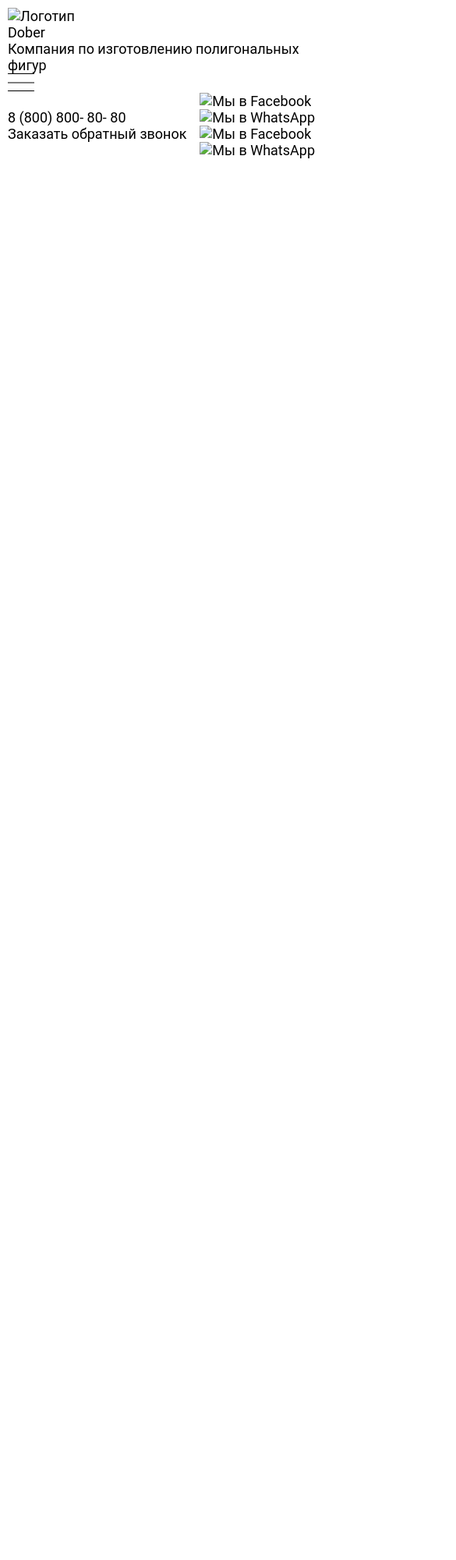
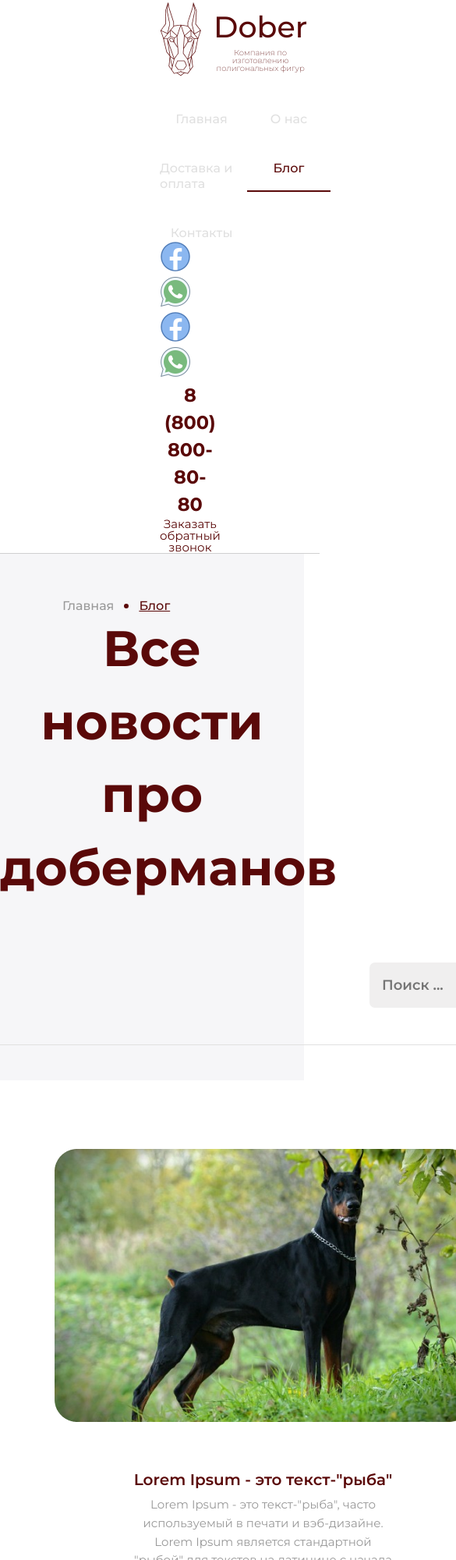
Before and after one commit to AleksandrParshukov/dober, a plain HTML site: page blog.html in a window 390 px wide. Shown: the top 2000 px of the page at 78% size, 585 px wide, since content can reach past the window. Before the commit the page ends 844 px from the top, so only its background shows below. Drawn offline with Linux system fonts and the light colour scheme.

Commit message:
Страница новостей

```diff
--- a/blog.html
+++ b/blog.html
@@ -4,21 +4,29 @@
     <meta charset="utf-8">
     <meta name="viewport" content="width=device-width,initial-scale=1">
     <title>Dober</title>
-    <link rel="stylesheet" href="style.css">
+    <link rel="preconnect" href="https://fonts.googleapis.com">
+    <link rel="preconnect" href="https://fonts.gstatic.com" crossorigin>
+    <link href="https://fonts.googleapis.com/css2?family=Montserrat:wght@200;400;500;600;700;800&display=swap" rel="stylesheet">
+    <link rel="stylesheet" href="./css/style.min.css">
   </head>
 
   <body class="page-body">
     <header class="page-header">
       <nav class="page-header__nav main-nav">
+        <button class="main-nav__button" type="button"></button>
         <a class="main-nav__logo logo" href="index.html">
-          <img class="logo__image" src="./img/logo.svg" width="54" height="100" alt="Логотип">
+
+          <picture>
+            <source media="(max-width: 375px)" srcset="./img/logo-mobile.png">
+            <img class="logo__image" src="./img/logo.png" alt="Логотип">
+          </picture>
           <p class="logo__title">Dober</p>
           <p class="logo__text">Компания по изготовлению полигональных фигур</p>
         </a>
 
         <ul class="main-nav__list">
           <li class="main-nav__item">
-            <a class="main-nav__link" href="#">Главная</a>
+            <a class="main-nav__link" href="index.html">Главная</a>
           </li>
           <li class="main-nav__item">
             <a class="main-nav__link" href="#">О нас</a>
@@ -26,34 +34,34 @@
           <li class="main-nav__item">
             <a class="main-nav__link" href="#">Доставка и оплата</a>
           </li>
-          <li class="main-nav__item">
-            <a class="main-nav__link main-nav__link--current" href="#">Блог</a>
+          <li class="main-nav__item main-nav__item--current">
+            <a class="main-nav__link" href="">Блог</a>
           </li>
           <li class="main-nav__item">
             <a class="main-nav__link" href="#">Контакты</a>
           </li>
         </ul>
-        <button class="main-nav__button" type="button"></button>
       </nav>
 
       <ul class="page-header__social social">
         <li class="social__item">
-          <a class="social__link" href="#"><img class="social__image" src="" width="40" height="40" alt="Мы в Facebook"></a>
+          <a class="social__link" href="#"><img class="social__image" src="./img/icon-facebook.png" width="40" height="40" alt="Мы в Facebook"></a>
         </li>
         <li class="social__item">
-          <a class="social__link" href="#"><img class="social__image" src="" width="40" height="40" alt="Мы в WhatsApp"></a>
+          <a class="social__link" href="#"><img class="social__image" src="./img/icon-whatsapp.png" width="40" height="40" alt="Мы в WhatsApp"></a>
         </li>
         <li class="social__item">
-          <a class="social__link" href="#"><img class="social__image" src="" width="40" height="40" alt="Мы в Facebook"></a>
+          <a class="social__link" href="#"><img class="social__image" src="./img/icon-facebook.png" width="40" height="40" alt="Мы в Facebook"></a>
         </li>
         <li class="social__item">
-          <a class="social__link" href="#"><img class="social__image" src="" width="40" height="40" alt="Мы в WhatsApp"></a>
+          <a class="social__link" href="#"><img class="social__image" src="./img/icon-whatsapp.png" width="40" height="40" alt="Мы в WhatsApp"></a>
         </li>
       </ul>
 
       <div class="page-header__contact">
         <a class="page-header__phone" href="tel:+78008008080">8 (800) 800- 80- 80</a>
         <p class="page-header__text">Заказать обратный звонок</p>
+        <a class="page-header__call-btn" href="tel:+78008008080"><img src="./img/icon-phone.png" width="33" height="33" alt="+78008008080"></a>
       </div>
     </header>
 
@@ -68,24 +76,34 @@
           </li>
         </ul>
 
-        <h1 class="main-header__title">Все новости про доберманов</h1>
+        <h1 class="main-header__title title">Все новости про доберманов</h1>
         <form class="main-header__search search">
           <label class="visually-hidden" for="search">Поиск по статьям</label>
           <input class="search__input" type="text" placeholder="Поиск ..." id="search">
         </form>
       </header>
 
-      <section class="news"></section>
+      <section class="news">
+        <div class="news__card">
+          <img class="news__image" width="535" height="350" alt="">
+          <p class="news__caption"></p>
+          <p class="news__text"></p>
+          <a class="news__link" href="article.html">Подробнее</a>
+        </div>
+      </section>
+
+      <button class="news__button button">Читать все новости</button>
     </main>
 
-    <template>
+    <template id="card">
       <div class="news__card">
-        <img src="news__image" width="535" height="350" alt="">
+        <img class="news__image" width="535" height="350" alt="">
         <p class="news__caption"></p>
         <p class="news__text"></p>
-        <a class="news__link"></a>
+        <a class="news__link" href="article.html">Подробнее</a>
       </div>
     </template>
 
+    <script src="js/card.js"></script>
   </body>
 </html>
--- /dev/null
+++ b/js/card.js
@@ -0,0 +1,50 @@
+'use strict'
+const CARD__INFO = {
+  imgPath: './img/card-img.png',
+  caption: 'Lorem Ipsum - это текст-"рыба"',
+  text: 'Lorem Ipsum - это текст-"рыба", часто используемый в печати и вэб-дизайне. Lorem Ipsum является стандартной "рыбой" для текстов на латинице с начала XVI века.'
+}
+
+const cardsCount = document.body.clientWidth > 375 ? 18 : 3;
+const CARDS = new Array(cardsCount).fill(CARD__INFO);
+
+const news = document.querySelector('.news');
+const cardItemTemplate = document.querySelector('#card').content.querySelector('.news__card');
+
+renderCards(CARDS);
+
+function renderCards (cardsList) {
+  removeCards(news);
+  const cardsElementList = cardsList.map(createElement);
+
+  appendCards(cardsElementList);
+
+
+  function createElement (cardItem) {
+    const cardItemElement = cardItemTemplate.cloneNode(true);
+    cardItemElement.querySelector('.news__image').setAttribute('src', cardItem.imgPath);
+    cardItemElement.querySelector('.news__caption').textContent = cardItem.caption;
+    cardItemElement.querySelector('.news__text').textContent = cardItem.text;
+    return cardItemElement;
+  }
+
+}
+
+function appendCards(cards) {
+  const cardsListFragment = document.createDocumentFragment();
+
+  cards.forEach(appendCards)
+  news.appendChild(cardsListFragment);
+
+
+  function appendCards (value) {
+    cardsListFragment.appendChild(value);
+  }
+}
+
+function removeCards (listElement) {
+  for (let i = listElement.children.length - 1; i >= 0; i--) {
+    const child = listElement.children[i];
+    child.parentElement.removeChild(child);
+  }
+}
--- a/less/blocks/about.less
+++ b/less/blocks/about.less
@@ -49,7 +49,7 @@
   font-weight: normal;
   font-size: 20px;
   line-height: 158.47%;
-  color: @basic-grey;
+  color: @text-grey;
   margin: 0;
 
   @media (max-width: @mobile-width) {
--- /dev/null
+++ b/less/blocks/breadcrumbs.less
@@ -0,0 +1,47 @@
+.breadcrumbs {
+  list-style: none;
+  padding: 0;
+  margin: 0;
+  display: flex;
+  flex-wrap: wrap;
+
+  @media (max-width: @mobile-width) {
+    display: none;
+  }
+}
+
+.breadcrumbs__item {
+  margin-right: 13px;
+  display: flex;
+  align-items: center;
+
+  &::after {
+    content: "";
+    width: 6px;
+    height: 6px;
+    margin-left: 13px;
+    background-color: @basic-red;
+    border-radius: 50%;
+  }
+
+  &:last-child {
+    margin-right: 0;
+
+    &::after {
+      display: none;
+    }
+  }
+}
+
+.breadcrumbs__link {
+  font-weight: 500;
+  font-size: 16px;
+  line-height: 20px;
+  color: @text-grey;
+  text-decoration: none;
+
+  &--current {
+    color: @basic-red;
+    text-decoration: underline;
+  }
+}
--- a/less/blocks/delivery.less
+++ b/less/blocks/delivery.less
@@ -107,7 +107,7 @@
   font-weight: 400;
   font-size: 20px;
   line-height: 158.47%;
-  color: @basic-grey;
+  color: @text-grey;
 
   @media (max-width: @mobile-width) {
     font-size: 7px;
--- a/less/blocks/logo.less
+++ b/less/blocks/logo.less
@@ -1,5 +1,5 @@
 .logo {
-  color: @basic-white;
+  color: @basic-red;
   text-align: center;
   text-decoration: none;
   display: grid;
@@ -7,6 +7,10 @@
   grid-template-rows: min-content min-content;
   grid-template-areas: "image title" "image text";
   grid-column-gap: 15px;
+
+  &--index {
+    color: @basic-white;
+  }
 
   & picture {
     grid-area: image;
--- /dev/null
+++ b/less/blocks/main-header.less
@@ -0,0 +1,46 @@
+.main-header {
+  padding: 75px 0 93px;
+  background-color: @bg-grey;
+  position: relative;
+
+  &::after {
+    .border-line();
+    bottom: 45px;
+  }
+
+  @media (max-width: @mobile-width) {
+    padding: 13px 20px 20px;
+
+    &::after {
+      display: none;
+    }
+  }
+}
+
+.main-header__breadcrumbs {
+  position: absolute;
+  top: 57px;
+  left: 80px;
+}
+
+.main-header__title {
+  font-size: 64px;
+  margin: 0 auto 75px;
+
+  @media (max-width: @mobile-width) {
+    font-size: 20px;
+    margin: 0 auto 13px;
+  }
+}
+
+.main-header__search {
+  width: 854px;
+  margin-left: 474px;
+
+  @media (max-width: @mobile-width) {
+    font-size: 5px;
+    width: 226px;
+    height: 16px;
+    margin: 0 auto;
+  }
+}
--- a/less/blocks/main-nav.less
+++ b/less/blocks/main-nav.less
@@ -43,6 +43,7 @@
   justify-content: center;
 
   &--current {
+    color: @basic-red;
     border-bottom: 2px solid @basic-red;
   }
 
--- /dev/null
+++ b/less/blocks/news.less
@@ -0,0 +1,104 @@
+.news {
+  padding: 88px 70px 97px;
+  display: flex;
+  flex-wrap: wrap;
+  position: relative;
+
+  &::after {
+    .border-line();
+    bottom: 106px;
+  }
+
+  @media (max-width: @mobile-width) {
+    padding: 25px 65px 27px;
+
+    &::after {
+      display: none;
+    }
+  }
+}
+
+.news__card {
+  text-align: center;
+  margin: 0 75px 91px 0;
+
+  &:nth-child(3n) {
+    margin-right: 0;
+  }
+
+  @media (max-width: @mobile-width) {
+    margin: 0 auto 30px;
+
+    &:last-child {
+      margin-bottom: 0;
+    }
+  }
+}
+
+.news__image {
+  @media (max-width: @mobile-width) {
+    width: 239px;
+    height: 156px;
+    border-radius: 29px;
+  }
+}
+
+.news__caption {
+  font-weight: 600;
+  font-size: 20px;
+  line-height: 24px;
+  color: @basic-red;
+  width: 335px;
+  margin: 57px auto 0;
+
+  @media (max-width: @mobile-width) {
+    font-size: 9px;
+    line-height: 11px;
+    width: 150px;
+    margin: 20px auto 0;
+  }
+}
+
+.news__text {
+  font-weight: 400;
+  font-size: 15px;
+  line-height: 158.47%;
+  color: @text-grey;
+  width: 335px;
+  margin: 8px auto 15px;
+
+  @media (max-width: @mobile-width) {
+    font-size: 7px;
+    line-height: 158.47%;
+    width: 150px;
+    margin: 11px auto 0;
+  }
+}
+
+.news__link {
+  font-weight: 500;
+  font-size: 16px;
+  line-height: 20px;
+  color: @basic-red;
+  margin: 0 auto;
+
+  @media (max-width: @mobile-width) {
+    font-size: 7px;
+    line-height: 9px;
+  }
+}
+
+.news__button {
+  display: none;
+
+  @media (max-width: @mobile-width) {
+    font-weight: 600;
+    font-size: 10px;
+    line-height: 146.28%;
+    width: 220px;
+    padding: 10px 0;
+    margin: 0 auto 38px;
+    border-radius: 11px;
+    display: block;
+  }
+}
--- a/less/blocks/page-footer.less
+++ b/less/blocks/page-footer.less
@@ -66,7 +66,7 @@
   font-weight: 400;
   font-size: 13px;
   line-height: 21px;
-  color: @basic-grey;
+  color: @text-grey;
   text-align: center;
   margin: 0 auto;
 
--- a/less/blocks/page-header.less
+++ b/less/blocks/page-header.less
@@ -1,4 +1,5 @@
 .page-header {
+  color: @basic-red;
   width: 100%;
   padding: 0 205px;
   background-color: transparent;
@@ -11,6 +12,10 @@
   flex-wrap: wrap;
   align-items: center;
   z-index: 2;
+
+  &--index {
+    color: @basic-white;
+  }
 
   @media (max-width: @mobile-width) {
     padding: 0 26px 7px 36px;
--- /dev/null
+++ b/less/blocks/search.less
@@ -0,0 +1,44 @@
+.search {
+  position: relative;
+
+  &::after {
+    content: "";
+    width: 23px;
+    height: 23px;
+    background-color: transparent;
+    background-image: url("../img/icon-search.png");
+    background-repeat: no-repeat;
+    position: absolute;
+    right: 38px;
+    top: 50%;
+    transform: translateY(-50%);
+  }
+
+  @media (max-width: @mobile-width) {
+    &::after {
+      content: "";
+      width: 6px;
+      height: 6px;
+      background-image: url("../img/icon-search-mobile.png");
+      right: 3px;
+    }
+  }
+}
+
+.search__input {
+  font-family: 'Montserrat', 'Arial', sans-serif;
+  font-weight: 600;
+  font-size: 18px;
+  line-height: 146.28%;
+  width: 100%;
+  padding: 16px 0 16px 16px;
+  background: #F0EFEF;
+  box-sizing: border-box;
+  border: none;
+  border-radius: 7px;
+
+  @media (max-width: @mobile-width) {
+    font-size: 5px;
+    padding: 4px 0 5px 8px;
+  }
+}
--- a/less/style.less
+++ b/less/style.less
@@ -20,3 +20,7 @@
 @import './blocks/blog.less';
 @import './blocks/delivery.less';
 @import './blocks/page-footer.less';
+@import './blocks/main-header.less';
+@import './blocks/breadcrumbs.less';
+@import './blocks/search.less';
+@import './blocks/news.less';
```
Also changed, not shown: index.html (+3 -3 lines), css/style.css, css/style.min.css, img/arrow.svg (added), img/card-img.png (added), img/icon-search-mobile.png (added), img/icon-search.png (added).
